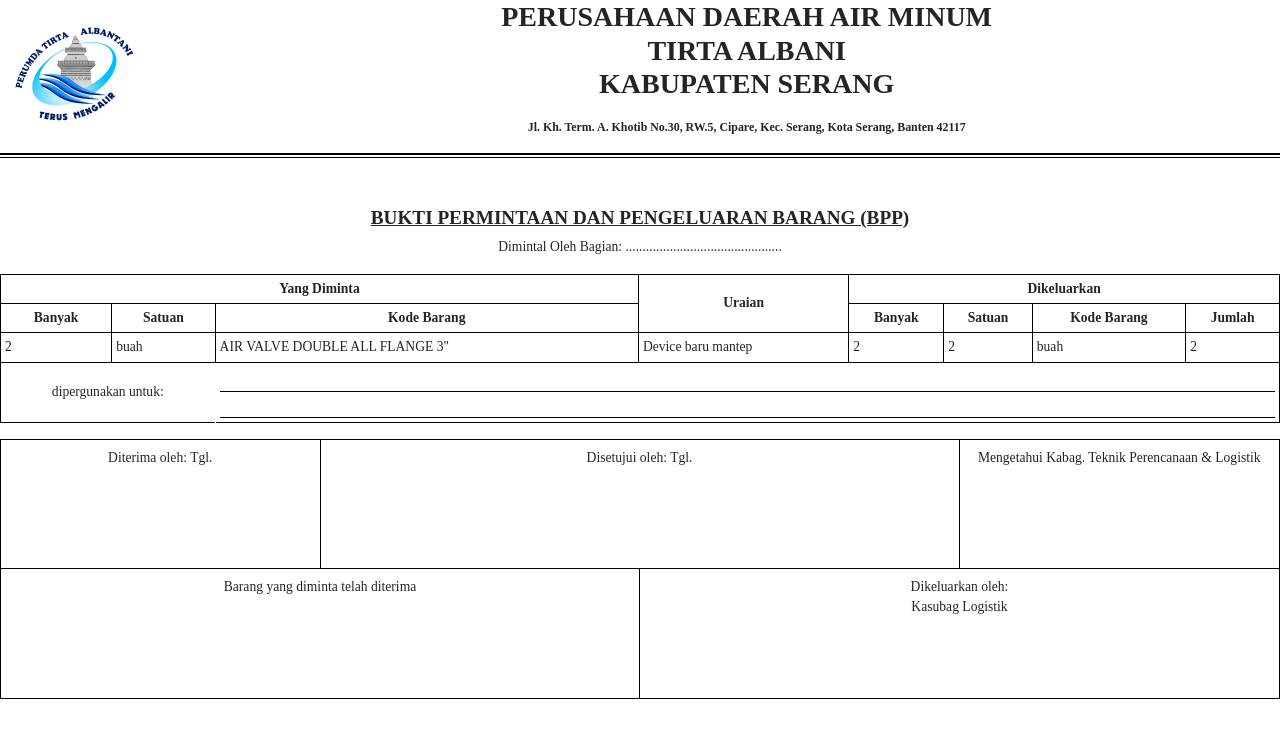
After one commit to fawkun26/invenity, a PHP site: page /invenity/reports/bpp_history.php in a window 1280 px wide. The commit adds this page. Shown: the top 738 px of the page. Run offline with PHP 8.4, Linux system fonts and the light colour scheme; the visitor is signed in with stand-in values (Sample User, id 1); data comes from the database, SQL or seed files in the repository; data that the repository does not hold is empty.

Commit message:
bpp_history: print bpp-bpp sesuai dengan  bpp_history_nomor (report: bpp_history.php)

```diff
--- a/class/bpp.class.php
+++ b/class/bpp.class.php
@@ -234,6 +234,12 @@
 		return $result;
 	}
 
+	public function get_all_bpp_by_bpp_history_nomor($history)
+	{
+		$query = "SELECT bpp_id, request_quantity, request_unit, type.type_name, type.type_code, device.device_serial, request_description, out_quantity, out_unit, device_id, out_total, tanggal FROM bpp INNER JOIN device_list AS device USING(device_id) INNER JOIN device_type AS type ON device.type_id = type.type_id WHERE bpp_history_nomor = '$history'";
+		$result = $this->db->query($query);
+		return $result;
+	}
 	public function show_bpp_history($id="")
 	{
 		$query = "SELECT id, nomor, created_at FROM bpp_history";
--- /dev/null
+++ b/reports/bpp_history.php
@@ -0,0 +1,150 @@
+<?php
+session_start();
+
+/**
+ * 	Check if user already logged in
+ */
+if (!isset($_SESSION['username']) && !isset($_SESSION['level'])) {
+  // form filled -> process sign in and refresh if success
+  if (isset($_POST['username']) && isset($_POST['password']) && isset($_POST['action']) && $_POST['action'] == "sign_in") {
+    $userclass->sign_in($_POST['username'], $_POST['password']);
+  }
+  // form didn't fill / illegal request -> redirect to login page
+  else {
+    header("Location: ../index.php");
+    die();
+  }
+}
+
+
+require_once('../vendor/autoload.php');
+require_once('../class/bpp.class.php');
+require_once('../class/inventory.class.php');
+$bppClass = new BppClass();
+$invClass = new Inventory();
+// Parameter BPP nya adalah bpp_history_nomor
+if (isset($_GET['history'])) {
+  $bpp_s = $bppClass->get_all_bpp_by_bpp_history_nomor($_GET['history']);
+} else {
+  $bpp_s = $bppClass->get_all_bpp();
+}
+?>
+
+<!DOCTYPE html>
+<html lang="en">
+
+<head>
+  <meta charset="UTF-8">
+  <meta http-equiv="X-UA-Compatible" content="IE=edge">
+  <meta name="viewport" content="width=device-width, initial-scale=1.0">
+  <title>BPP Reports</title>
+
+  <link rel="stylesheet" href="../assets/css/bootstrap5.min.css">
+  <link rel="stylesheet" href="../assets/css/bpp-report.css">
+</head>
+
+<body>
+  <header class="header">
+    <div class="row g-0 w-100">
+      <div class="col-1">
+        <img class="logo" src="../assets/images/logo.png" alt="">
+      </div>
+      <div class="col-1"></div>
+      <div class="col-10">
+        <h1 class="title fw-bold text-center text-uppercase">perusahaan daerah air minum <br> tirta albani <br> kabupaten serang</h1>
+        <div class="location text-center fw-bold">
+          <p><small><?= $invClass->setting_data("inventory_location"); ?></small></p>
+        </div>
+      </div>
+      <div class="hr-2"></div>
+      <div class="hr-1 mt-05"></div>
+    </div>
+  </header>
+
+  <main>
+    <div class="subtitle text-center mt-5">
+      <h2 class=" fw-bold text-uppercase text-decoration-underline">bukti permintaan dan pengeluaran barang (BPP)</h2>
+      <p class="text-capitalize">dimintal oleh bagian: ..............................................</p>
+    </div>
+
+    <table class="table table-sm table-bordered border-black">
+      <thead class="thead text-capitalize text-center">
+        <tr>
+          <th colspan="3">yang diminta</th>
+          <th rowspan="2" class="align-middle">uraian</th>
+          <th colspan="4">dikeluarkan</th>
+        </tr>
+        <tr class="align-middle">
+          <th>banyak</th>
+          <th>satuan</th>
+          <th>kode barang</th>
+          <!--  -->
+          <th>banyak</th>
+          <th>satuan</th>
+          <th>kode barang</th>
+          <th>Jumlah</th>
+        </tr>
+      </thead>
+      <tbody class="tbody">
+        <?php foreach ($bpp_s as $key => $bpp) { ?>
+          <tr class="align-middle">
+            <td><?= $bpp['request_quantity'] ?></td>
+            <td><?= $bpp['request_unit'] ?></td>
+            <td><?= $bpp['type_name'] ?></td>
+            <td><?= $bpp['request_description'] ?></td>
+            <td><?= $bpp['request_quantity'] ?></td>
+            <td><?= $bpp['out_quantity'] ?></td>
+            <td><?= $bpp['out_unit'] ?></td>
+            <td><?= $bpp['out_total'] ?></td>
+          </tr>
+        <?php } ?>
+        <tr>
+          <td colspan="2" rowspan="3" class="align-middle text-center" style="border-right-color: transparent">
+            dipergunakan untuk:
+          </td>
+          <td colspan="6" style="border-bottom-width: 1px; border-bottom-color: transparent;">
+            <hr class="mb-0 bg-black opacity-100 mt-4">
+          </td>
+        </tr>
+        <tr>
+          <td colspan="6">
+            <hr class="mb-0 bg-black opacity-100">
+          </td>
+        </tr>
+      </tbody>
+    </table>
+    <!-- ttd -->
+    <div class="ttd-wrapper">
+      <div class="row g-0 w-100 ttd border border-black">
+        <div class="col-3 py-2 border-end border-black text-center">
+          Diterima oleh: Tgl.
+        </div>
+        <div class="col-6 py-2 border-end border-black text-center">
+          Disetujui oleh: Tgl.
+        </div>
+        <div class="col-3 py-2 text-capitalize text-center">
+          mengetahui kabag. teknik perencanaan & logistik
+        </div>
+      </div>
+      <div class="row g-0 w-100 ttd border border-black border-top-0">
+        <div class="col-6 py-2 text-center border-end border-black">
+          Barang yang diminta telah diterima
+        </div>
+        <div class="col-6 py-2 text-center">
+          Dikeluarkan oleh: <br>
+          Kasubag Logistik
+        </div>
+      </div>
+    </div>
+  </main>
+
+  <script>
+    window.PagedConfig = {
+        // Setelah halaman ke render barulah tampilkan dialog print
+        after: (flow) => { window.print(); },
+    };
+  </script>
+  <script src="../assets/js/paged.polyfill.js"></script>
+</body>
+
+</html>
```
Also changed, not shown: bpp_history.php (+2 -21 lines).
